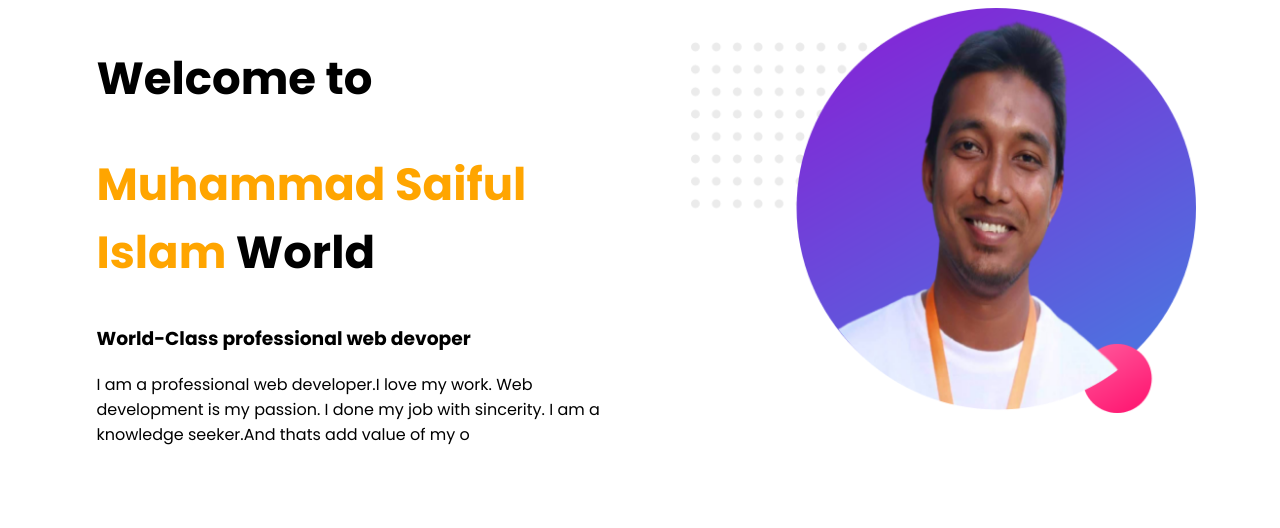
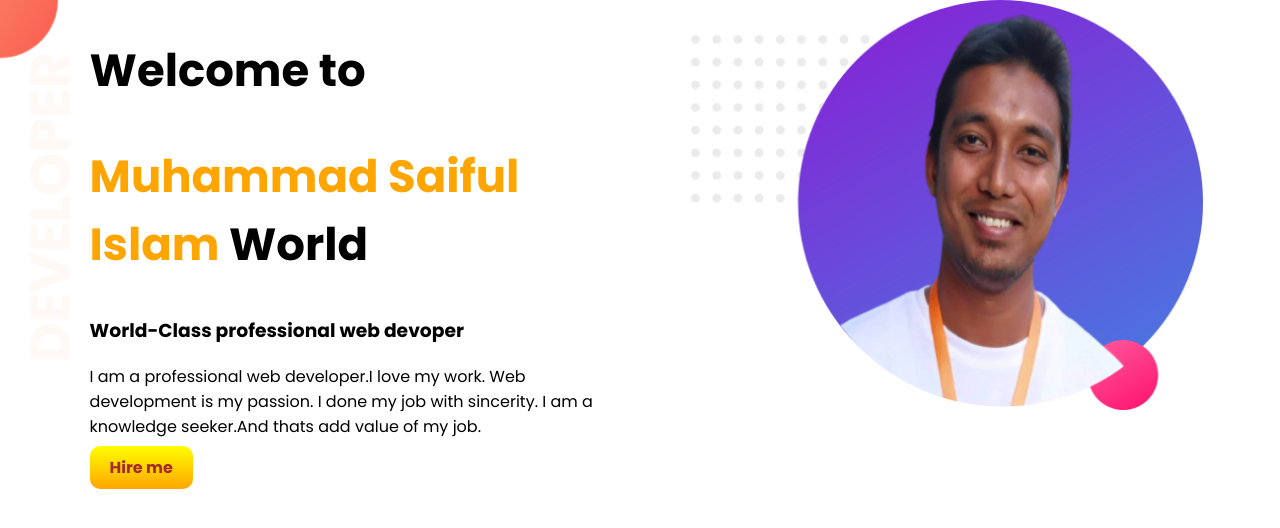
Before and after one commit to MuhammadSaifulIslam/Day-12-Web-Portfolio, a plain HTML site: page index.html in a window 1280 px wide. Drawn offline with Linux system fonts and the light colour scheme.

Commit message:
first-part

```diff
--- a/index.html
+++ b/index.html
@@ -11,16 +11,16 @@
   <link rel="stylesheet" href="style.css">
 </head>
 <body>
- <section>
+ <section class="back">
      <div class="box">
         <h1>
             Welcome to
         </h1>
         <h1><span class="name-heighlight">Muhammad Saiful Islam</span> World</h1>
         <h3>World-Class professional web devoper</h3>
-        <P> I am a professional web developer.I love my work. Web development is my passion. I done my job with sincerity. I am a knowledge seeker.And thats add value of my o
-
+        <P> I am a professional web developer.I love my work. Web development is my passion. I done my job with sincerity. I am a knowledge seeker.And thats add value of my job.
         </P>
+        <a class="link-button" target="blank" href="https://www.linkedin.com/in/muhammad-saiful-islam-b231bb235/">Hire me</a>
      </div>
      <div class="box">
          <img src="images/img.png">
--- a/style.css
+++ b/style.css
@@ -2,6 +2,7 @@ h1{
     font-size: 45px;
 }
 body{
+    margin: 0;
     font-family: 'Poppins', sans-serif;
 }
 .name-heighlight{
@@ -16,3 +17,18 @@ body{
 .box img{
     width: 100%;
 }
+.back{
+    background-image: url(images/top-banner.png);
+    background-repeat: no-repeat;
+}
+section{
+    height: 500px;
+}
+.link-button{
+    text-decoration: none;
+    padding: 10px 20px;
+    background-image: linear-gradient(yellow,orange);
+    border-radius: 10px;
+    color: brown;
+    font-weight: bold;
+}
```
